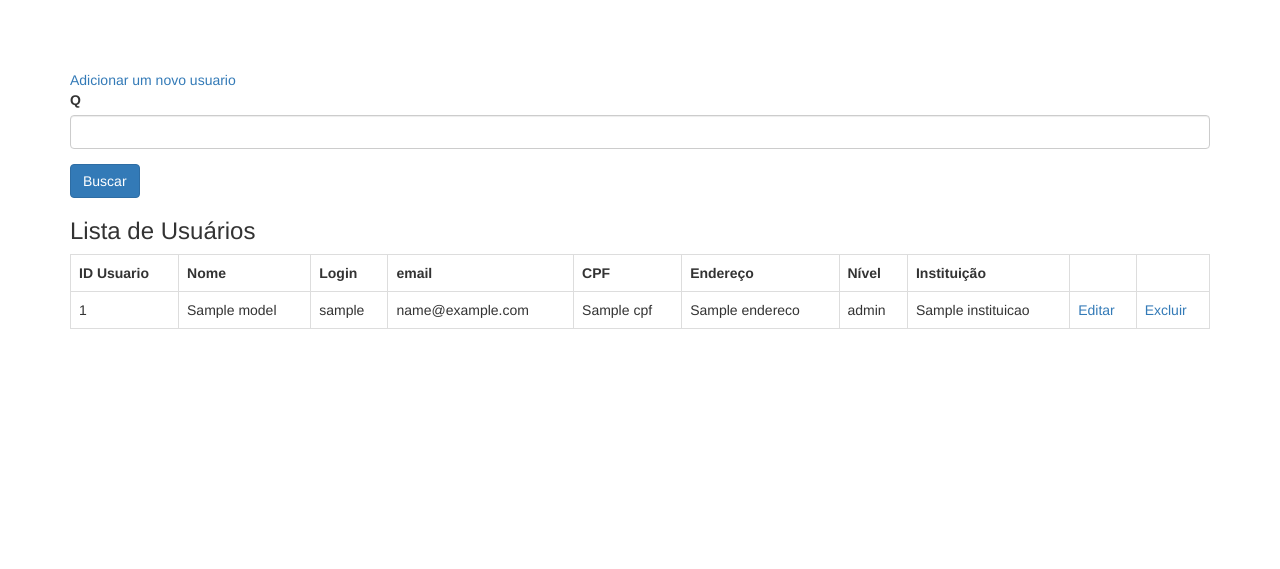
After one commit to Janailtongp/SEPE, a Yii app: template basic/views/usuario/listar.php in a window 1280 px wide. The commit adds this page. Shown: the top 569 px of the page. Run offline with PHP 8.4 and a stand-in for Yii, Linux system fonts and the light colour scheme; the template is opened without the code that fills it: most values are stand-ins (such as "Sample title", 1, 10 or a date in 2020); form fields are guessed from the names that the template uses; data that the repository does not hold is empty; some libraries are stand-ins or nearby versions.

Commit message:
Listar/Excluir usuários

```diff
--- a/basic/models/FormUsuario.php
+++ b/basic/models/FormUsuario.php
@@ -49,7 +49,7 @@ class FormUsuario extends model {
             'nome' => 'Nome Completo:',
             'username' => 'Login no sistema:',
             'cpf' => 'CPF:',
-            'email' => 'Email:',
+            'email' => 'E-mail:',
             'password' => 'Senha:',
             'confsenha' => 'Confirmação de senha:',
             'instituicao' => 'Instituicao:',
--- /dev/null
+++ b/basic/views/usuario/listar.php
@@ -0,0 +1,84 @@
+<?php
+
+use yii\helpers\Url;
+use yii\helpers\Html;
+use yii\widgets\ActiveForm;
+use yii\data\Pagination;
+use yii\widgets\LinkPager;
+?>
+<a href="<?= Url::toRoute("usuario/cadastrar") ?>">Adicionar um novo usuario</a>
+
+<?php
+$f = ActiveForm::begin([
+            "method" => "get",
+            "action" => Url::toRoute("usuario/listar"),
+            "enableClientValidation" => true,
+        ])
+?>
+<div class="form-group">
+    <?= $f->field($form, "q")->input("search") ?>
+</div>
+<?= Html::submitButton("Buscar", ["class" => "btn btn-primary"]) ?>
+
+<?php $f->end() ?>
+
+<h3><?= $search ?></h3>
+
+
+<h3>Lista de Usuários</h3>
+
+<table class="table table-bordered">
+    <tr>
+        <th>ID Usuario</th>
+        <th>Nome</th>
+        <th>Login</th>
+        <th>email</th>
+        <th>CPF</th>
+        <th>Endereço</th>
+        <th>Nível</th>
+        <th>Instituição</th>
+        <th></th>
+        <th></th>
+    </tr>
+    <?php foreach ($model as $row): ?>
+        <tr>
+            <td><?= $row->id ?></td>
+            <td><?= $row->nome ?></td>
+            <td><?= $row->username ?></td>
+            <td><?= $row->email ?></td>
+            <td><?= $row->cpf ?></td>
+            <td><?= $row->endereco ?></td>
+            <td><?= $row->role ?></td>
+            <td><?= $row->instituicao ?></td>
+            <td><a href="<?= Url::toRoute(["usuario/editar","id_usuario"=>$row->id, "nome"=>$row->nome])?>">Editar</a></td>
+            <td>
+                <a href="#" data-toggle='modal' data-target="#myModal<?= $row->id ?>">Excluir</a>
+            </td>
+                    <div class='modal fade' id=myModal<?= $row->id?> tabindex='-1' role='dialog' aria-labelledby='myModalLabel'>
+                                <div class='modal-dialog' role='document'>
+                                    <div class='modal-content'>
+                                        <div class='modal-header'>
+                                            <button type='button' class='close' data-dismiss='modal' aria-label='Close'><span aria-hidden='true'>&times;</span></button>
+                                            <h4 class='modal-title' id='myModalLabel'>Excluir registro!</h4>
+                                        </div>
+                                        <div class='modal-body'>
+                                            <p>Deseja realmente excluir o usuário de Nome: <?= $row->nome?><br/> CPF: <?= $row->cpf?> ?</p>
+                                        </div>
+                                        <div class='modal-footer'>
+                                            <?= Html::beginForm(Url::toRoute("usuario/delete"), "POST") ?>
+                                                <input type="hidden" name="id_usuario" value="<?= $row->id?>">
+                                                <button type="submit" class="btn btn-primary">Excluir</button>
+                                            <?= Html::endForm()?>
+                                        </div>
+                                    </div>
+                                </div>
+                    </div>
+            </tr>
+<?php endforeach; ?>
+</table>
+
+<?=
+LinkPager::widget([
+    "pagination" => $pages,
+])
+?>
```
Also changed, not shown: basic/controllers/UsuarioController.php (+60 -1 lines), basic/models/SearchUsuario.php (added, +20 -0 lines), basic/views/usuario/index.php (+5 -5 lines), README.md.
